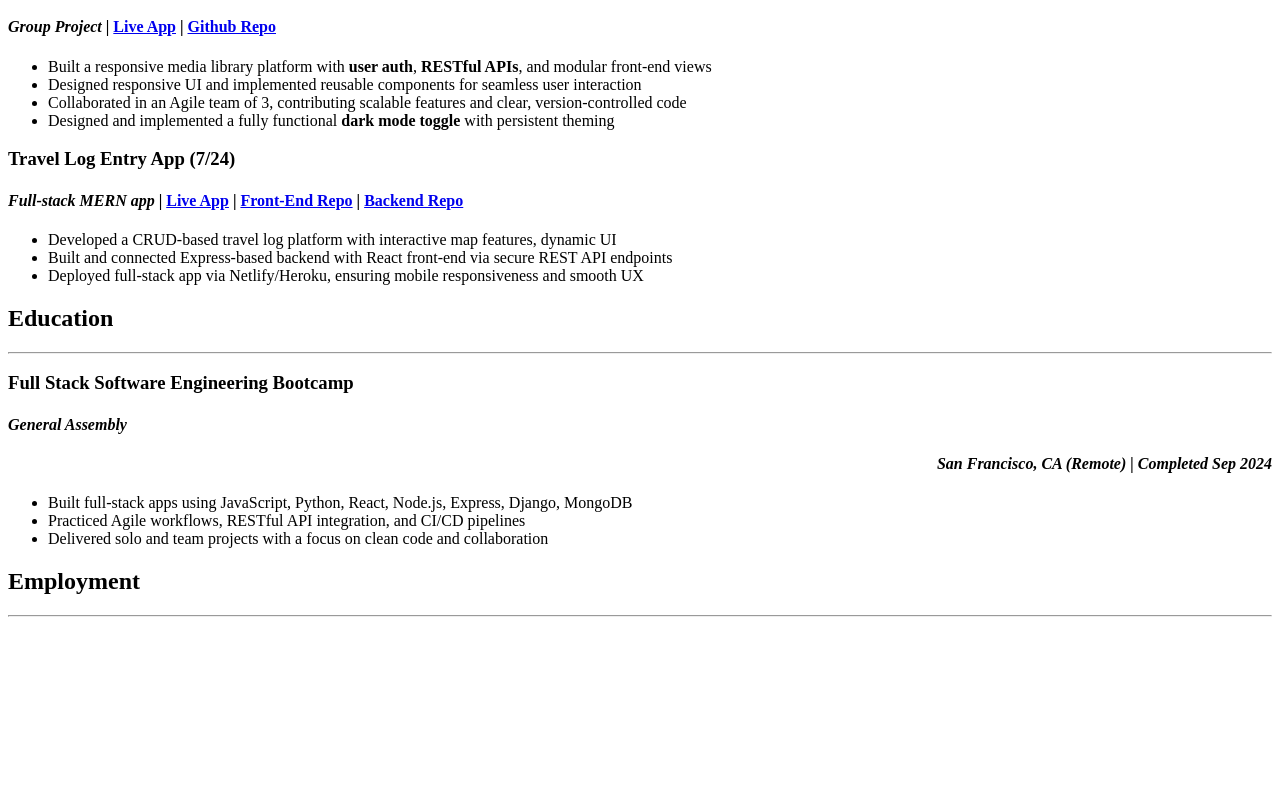
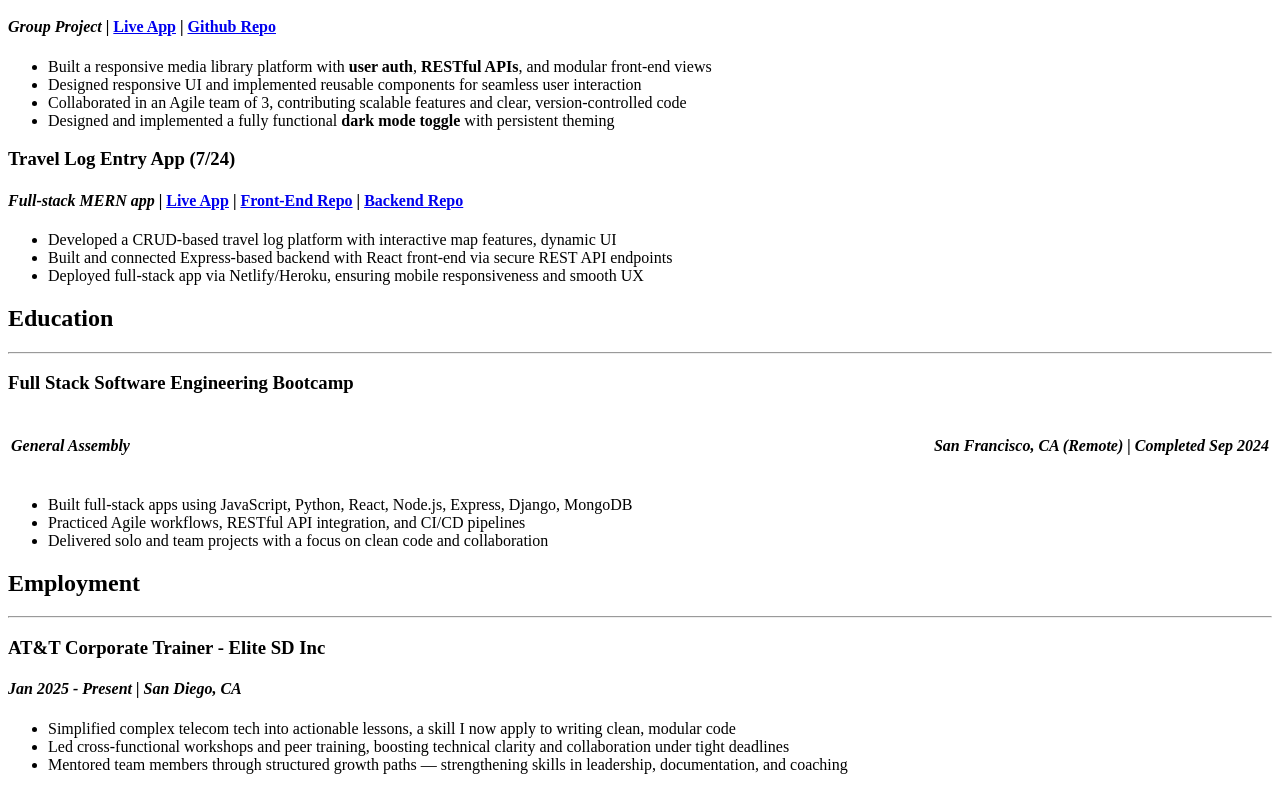
Before and after one commit to andrewtchau/capstone1-online-resume, a plain HTML site: page index.html in a window 1280 px wide. Shown: the part 506-1296 px from the top of the page. Before the commit the page ends 1131 px from the top, so only its background shows below. Drawn offline with Linux system fonts and the light colour scheme.

Commit message:
finished creation of capstone project

```diff
--- a/index.html
+++ b/index.html
@@ -90,15 +90,47 @@
 		<h2>Education</h2>
 		<hr />
 		<h3>Full Stack Software Engineering Bootcamp</h3>
-		<h4 align="left"><i>General Assembly</i></h4>
-        <h4 align="right"><i>San Francisco, CA (Remote) |  Completed Sep 2024</i></h4>
-        <ul>
-            <li>Built full-stack apps using JavaScript, Python, React, Node.js, Express, Django, MongoDB</li>
-            <li>Practiced Agile workflows, RESTful API integration, and CI/CD pipelines</li>
-            <li>Delivered solo and team projects with a focus on clean code and collaboration</li>
-        </ul>
+		<table width="100%">
+			<tr>
+				<td align="left">
+					<h4><i>General Assembly</i></h4>
+				</td>
+				<td align="right">
+					<h4><i>San Francisco, CA (Remote) | Completed Sep 2024</i></h4>
+				</td>
+			</tr>
+		</table>
+		<ul>
+			<li>
+				Built full-stack apps using JavaScript, Python, React, Node.js, Express,
+				Django, MongoDB
+			</li>
+			<li>
+				Practiced Agile workflows, RESTful API integration, and CI/CD pipelines
+			</li>
+			<li>
+				Delivered solo and team projects with a focus on clean code and
+				collaboration
+			</li>
+		</ul>
 
 		<h2>Employment</h2>
 		<hr />
+		<h3>AT&T Corporate Trainer - Elite SD Inc</h3>
+		<h4><i>Jan 2025 - Present | San Diego, CA</i></h4>
+		<ul>
+			<li>
+				Simplified complex telecom tech into actionable lessons, a skill I now
+				apply to writing clean, modular code
+			</li>
+			<li>
+				Led cross-functional workshops and peer training, boosting technical
+				clarity and collaboration under tight deadlines
+			</li>
+			<li>
+				Mentored team members through structured growth paths — strengthening
+				skills in leadership, documentation, and coaching
+			</li>
+		</ul>
 	</body>
 </html>
```
